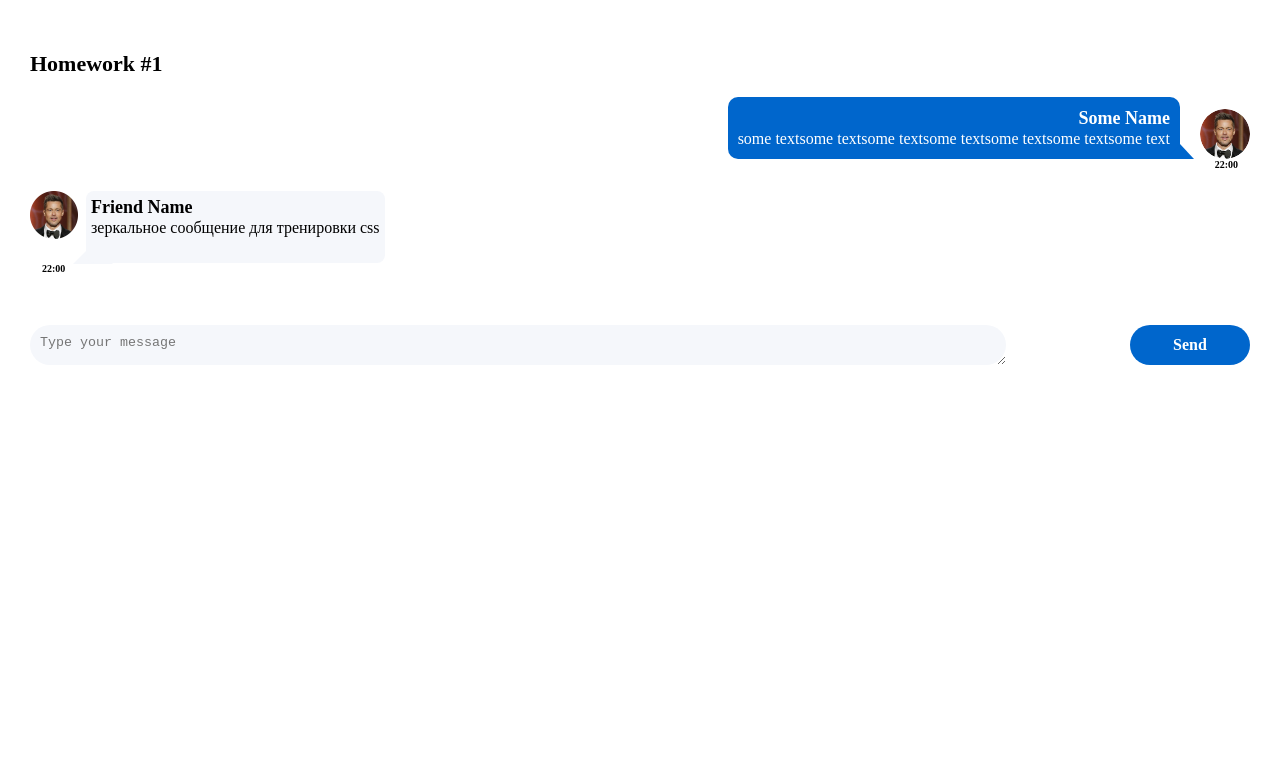
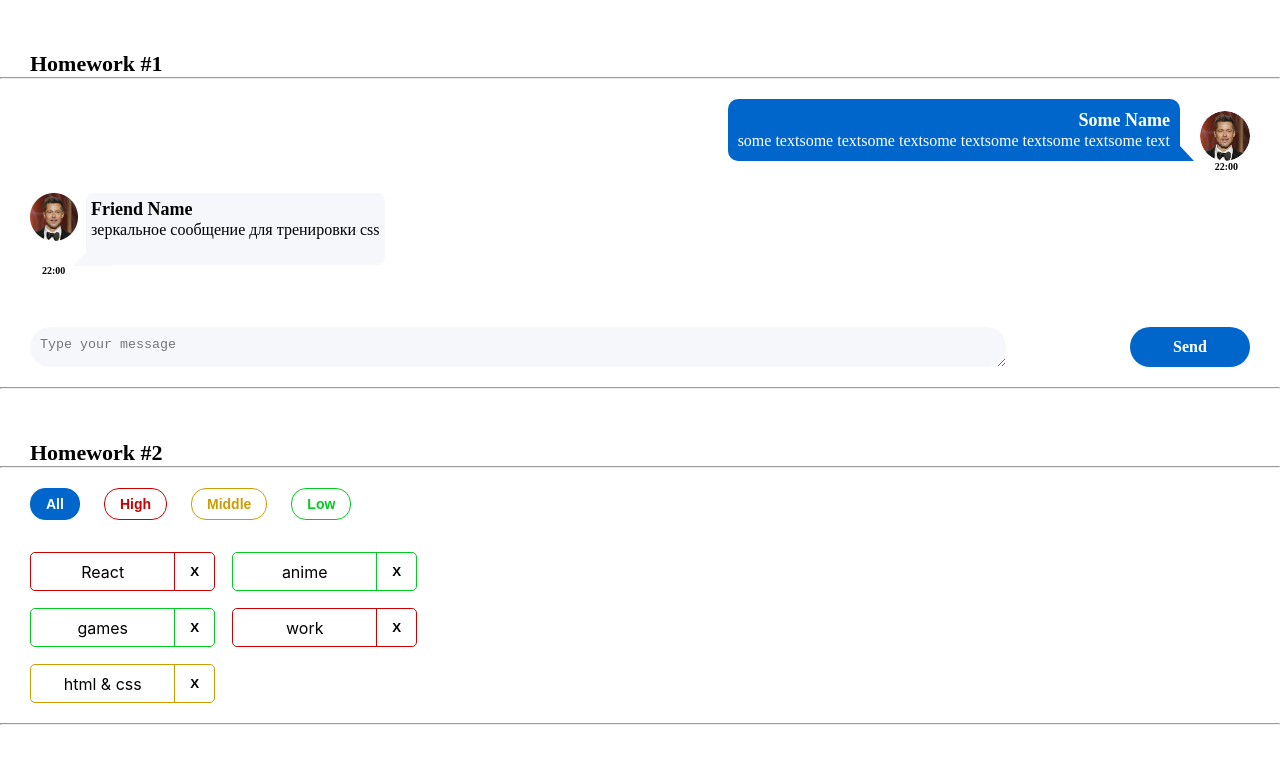
Before and after one commit to Mikro888/hw, a React (Create React App) app: page / in a window 1280 px wide. Shown: the top 764 px of the page. Built offline with nearby package versions, Linux system fonts and the light colour scheme.

Commit message:
hw2 completed

```diff
--- a/src/s1-main/App.tsx
+++ b/src/s1-main/App.tsx
@@ -1,13 +1,15 @@
 import React from 'react'
 import s from './App.module.css'
 import HW1 from '../s2-homeworks/hw01/HW1'
+import HW2 from "../s2-homeworks/hw02/HW2";
 
 function App() {
     return (
         <div className={s.App}>
             <HW1/>
+
             {/*раскомментировать по ходу выполнения*/}
-            {/*<HW2/>*/}
+            <HW2/>
             {/*<HW3/>*/}
             {/*<HW4/>*/}
 
--- a/src/s2-homeworks/hw01/HW1.tsx
+++ b/src/s2-homeworks/hw01/HW1.tsx
@@ -48,6 +48,7 @@ const HW1 = () => {
     return (
         <div id={'hw1'}>
             <div className={s2.hwTitle}>Homework #1</div>
+            <hr/>
             <div className={s2.hw}>
                 {/*проверка отображения (не менять)*/}
                 <div>
@@ -58,6 +59,7 @@ const HW1 = () => {
                 {/*для автоматической проверки дз (не менять)*/}
                 <MessageSender M={Message}/>
             </div>
+            <hr/>
         </div>
     )
 }
--- a/src/s2-homeworks/hw02/HW2.tsx
+++ b/src/s2-homeworks/hw02/HW2.tsx
@@ -17,16 +17,17 @@ import s2 from '../../s1-main/App.module.css'
 * */
 
 // types
-export type AffairPriorityType = any // need to fix any
+
+export type AffairPriorityType = 'high'|'low'|'middle'
 export type AffairType = {
-    _id: any // need to fix any
-    name: any // need to fix any
+    _id: number // need to fix any
+    name: string // need to fix any
     priority: AffairPriorityType
 }
 export type FilterType = 'all' | AffairPriorityType
 
 // constants
-const defaultAffairs: any = [ // need to fix any
+const defaultAffairs: Array<AffairType> = [ // need to fix any
     {_id: 1, name: 'React', priority: 'high'}, // студенты могут изменить содержимое name и количество элементов в массиве, ...priority не менять!
     {_id: 2, name: 'anime', priority: 'low'},
     {_id: 3, name: 'games', priority: 'low'},
@@ -35,28 +36,26 @@ const defaultAffairs: any = [ // need to fix any
 ]
 
 // pure helper functions
-export const filterAffairs = (affairs: any, filter: any): any => { // need to fix any
-
-
-    return affairs // need to fix
+export const filterAffairs = (affairs: Array<AffairType>, filter: FilterType): Array<AffairType> => { // need to fix any
+    return affairs.filter(el=>el.priority!==filter)
 }
-export const deleteAffair = (affairs: any, _id: any): any => { // need to fix any
-
-    return affairs // need to fix
+export const deleteAffair = (affairs: Array<AffairType>, _id: number): Array<AffairType> => { // need to fix any
+    return affairs.filter(el=>el._id!==_id)
 }
 
 function HW2() {
-    const [affairs, setAffairs] = useState<any>(defaultAffairs) // need to fix any
+    const [affairs, setAffairs] = useState<Array<AffairType>>(defaultAffairs) // need to fix any
     const [filter, setFilter] = useState<FilterType>('all')
 
     const filteredAffairs = filterAffairs(affairs, filter)
-    const deleteAffairCallback = (_id: any) => { // need to fix any
-        // need to fix
+    const deleteAffairCallback = (_id: number) => { // need to fix any
+        setAffairs(deleteAffair(affairs,_id))
     }
 
     return (
         <div id={'hw2'}>
             <div className={s2.hwTitle}>Homework #2</div>
+            <hr/>
             <div className={s2.hw}>
                 <Affairs
                     data={filteredAffairs}
@@ -65,6 +64,7 @@ function HW2() {
                     filter={filter}
                 />
             </div>
+            <hr/>
         </div>
     )
 }
--- a/src/s2-homeworks/hw02/affairs/Affairs.tsx
+++ b/src/s2-homeworks/hw02/affairs/Affairs.tsx
@@ -4,23 +4,27 @@ import {AffairType, FilterType} from '../HW2'
 import s from './Affairs.module.css'
 
 type AffairsPropsType = {
-    data: any // need to fix any
-    setFilter: any
-    deleteAffairCallback: any
+    data: Array<AffairType> // need to fix any
+    setFilter: (priority:FilterType) => void
+    deleteAffairCallback: (id: number) => void
     filter: FilterType
 }
 
 function Affairs(props: AffairsPropsType) {
     const setAll = () => {
+        props.setFilter('all')
         // need to fix
     }
     const setHigh = () => {
+        props.setFilter("high")
         // need to fix
     }
     const setMiddle = () => {
+        props.setFilter("middle")
         // need to fix
     }
     const setLow = () => {
+        props.setFilter("low")
         // need to fix
     }
 
--- a/src/s2-homeworks/hw02/affairs/affair/Affair.tsx
+++ b/src/s2-homeworks/hw02/affairs/affair/Affair.tsx
@@ -6,11 +6,12 @@ import s2 from '../Affairs.module.css'
 type AffairPropsType = {
     // key не нужно типизировать
     affair: AffairType
-    deleteAffairCallback: any // need to fix any
+    deleteAffairCallback: (id:number)=>void // need to fix any
 }
 
 function Affair(props: AffairPropsType) {
-    const deleteCallback = () => {
+    const deleteCallback = (id:number) => {
+    props.deleteAffairCallback(id)
         // need to fix
     }
 
@@ -24,7 +25,7 @@ function Affair(props: AffairPropsType) {
             className={affairClass}
         >
             <div id={'hw2-name-' + props.affair._id} className={nameClass}>
-                {/*создаёт студент*/}
+                {props.affair.name}
 
                 {/**/}
             </div>
@@ -35,6 +36,7 @@ function Affair(props: AffairPropsType) {
             <button
                 id={'hw2-button-delete-' + props.affair._id}
                 className={buttonClass}
+                onClick={()=>deleteCallback(props.affair._id)}
                 // need to fix
 
             >
```
